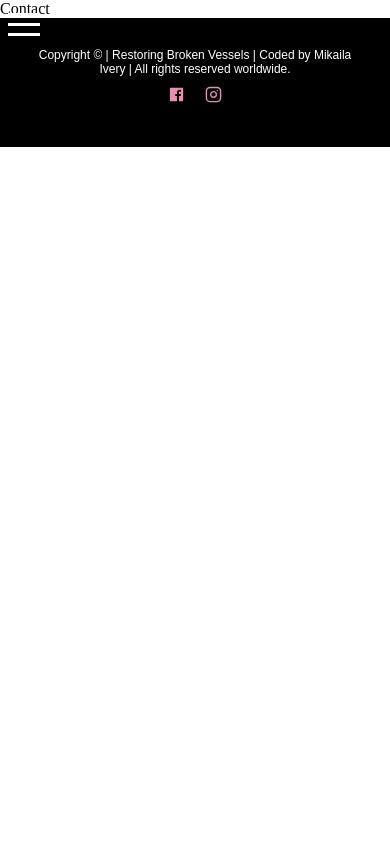
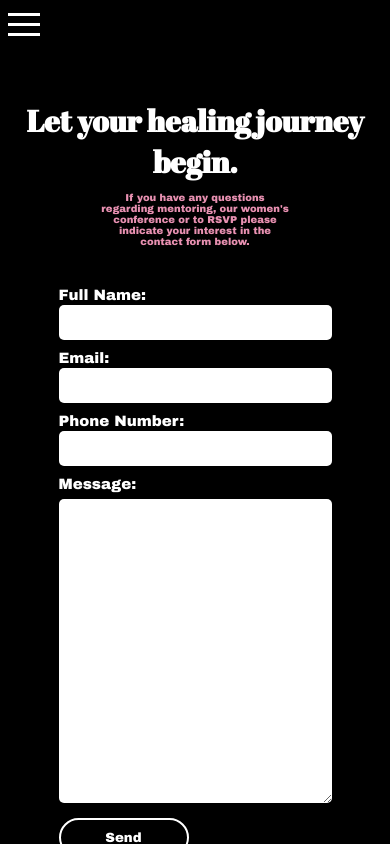
Before and after one commit to IveryMikaila/marjorie-website, a React (Create React App) app in the folder website/: page /contact in a window 390 px wide. Built offline with nearby package versions, Linux system fonts and the light colour scheme.

Commit message:
Added Contact Form

```diff
--- a/website/src/Components/Contact.js
+++ b/website/src/Components/Contact.js
@@ -1,8 +1,30 @@
 import React from 'react'
+import '../Styles/Contact.css'
 
 const Contact = () => {
   return (
-    <div>Contact</div>
+
+    <div className='contact-container'>
+<h1>Let your healing journey begin.</h1>
+<p>If you have any questions regarding mentoring, our women's conference or to RSVP please indicate your interest in the contact form below. </p>
+<div className='contact-form'>
+<form action="https://formsubmit.co/marjoriemcallsiter@gmail.com" method="POST">
+<input type="hidden" name="_next" value="https://yourdomain.co/thanks.html"/>
+<input type="hidden" name="_subject" value="New Contact Form Submission!" />
+<label for="name">Full Name:</label>
+     <input id='name' type="text" name="Full Name" required />
+     <label for="email">Email:</label>
+     <input id='email' type="email" name="Email" required />
+     <label for="number">Phone Number:</label>
+     <input id='number' type='tel' name="Phone Number" required />
+     <label for="message">Message:</label>
+     <textarea className='contact-textbox' id="message" name="Message" rows="20" cols="50"></textarea>
+     <button type="submit">Send</button>
+</form>
+
+</div>
+    </div>
+
   )
 }
 
--- a/website/src/Components/Footer.js
+++ b/website/src/Components/Footer.js
@@ -11,7 +11,7 @@ const Footer = () => {
     <a target='_blank' href='https://www.facebook.com/RestoringBroknVessels57'>
     <svg className='footer-icon' stroke="currentColor" fill="currentColor" stroke-width="0" viewBox="0 0 1024 1024" height="1em" width="1em" xmlns="http://www.w3.org/2000/svg"><path d="M880 112H144c-17.7 0-32 14.3-32 32v736c0 17.7 14.3 32 32 32h736c17.7 0 32-14.3 32-32V144c0-17.7-14.3-32-32-32zm-92.4 233.5h-63.9c-50.1 0-59.8 23.8-59.8 58.8v77.1h119.6l-15.6 120.7h-104V912H539.2V602.2H434.9V481.4h104.3v-89c0-103.3 63.1-159.6 155.3-159.6 44.2 0 82.1 3.3 93.2 4.8v107.9z"></path></svg>
     </a>
-    <a target='_blank' href=''><svg className='footer-icon' stroke="currentColor" fill="none" stroke-width="2" viewBox="0 0 24 24" stroke-linecap="round" stroke-linejoin="round" height="1em" width="1em" xmlns="http://www.w3.org/2000/svg"><rect x="2" y="2" width="20" height="20" rx="5" ry="5"></rect><path d="M16 11.37A4 4 0 1 1 12.63 8 4 4 0 0 1 16 11.37z"></path><line x1="17.5" y1="6.5" x2="17.5" y2="6.5"></line></svg></a>
+    <a target='_blank' href='https://www.instagram.com/'><svg className='footer-icon' stroke="currentColor" fill="none" stroke-width="2" viewBox="0 0 24 24" stroke-linecap="round" stroke-linejoin="round" height="1em" width="1em" xmlns="http://www.w3.org/2000/svg"><rect x="2" y="2" width="20" height="20" rx="5" ry="5"></rect><path d="M16 11.37A4 4 0 1 1 12.63 8 4 4 0 0 1 16 11.37z"></path><line x1="17.5" y1="6.5" x2="17.5" y2="6.5"></line></svg></a>
     </div>
     </div>
   )
--- /dev/null
+++ b/website/src/Styles/Contact.css
@@ -0,0 +1,94 @@
+.contact-container{
+    background-color: #000;
+    min-height: 100dvh;
+    color: white;
+    padding-top: 100px;
+    display: flex;
+    flex-direction: column;
+    align-items: center;
+}
+.contact-container h1{
+    margin: 0;
+    font-family: 'theme-font';
+    text-align: center;
+    font-size: 40px;
+}
+.contact-container p{
+    color: #E890B1;
+   font-family: Arial black, Helvetica, sans-serif;
+    text-align: center;
+    width: 50%;
+
+}
+.contact-form {
+    width: 100%;
+    display: flex;
+    flex-direction: column;
+    justify-content: center;
+    align-items: center;
+}
+.contact-form form{
+    display: flex;
+    flex-direction: column;
+    justify-content: center;
+    font-family: Arial Black, Helvetica, sans-serif;
+    padding: 30px;
+    font-size: 20px;
+width: 45%;
+
+}
+.contact-form label{
+    margin-bottom: 2px;
+}
+.contact-form  input{
+    margin-bottom: 10px;
+    border-radius: 5px;
+    padding: 10px 5px;
+    outline: none;
+    border: none;
+}
+.contact-textbox{
+    margin-top: 5px;
+    outline: none;
+    border: none;
+    border-radius: 5px;
+}
+.contact-form  button{
+    margin: 15px 0;
+    width: 130px;
+    padding: 15px;
+ background-color: transparent;
+ color: #fff;
+border: 2px solid #fff;
+border-radius: 30px;
+font-family: Arial Black, Helvetica, sans-serif;
+transition: all 1s ease-in-out;
+}
+.contact-form  button:hover{
+    color: black;
+    background-color: #fff;
+
+}
+/* Responsive Code */
+@media only screen and (max-width: 900px) {
+    .contact-form form{
+        width: 70%;
+    }
+
+}
+@media only screen and (max-width: 600px) {
+    .contact-container h1{
+
+        font-size: 30px;
+    }
+    .contact-container p{
+        font-size: 10px;
+    }
+    .contact-form form{
+        font-size: 15px;
+    }
+    .contact-form  button{
+        padding: 10px;
+    }
+
+}
```
